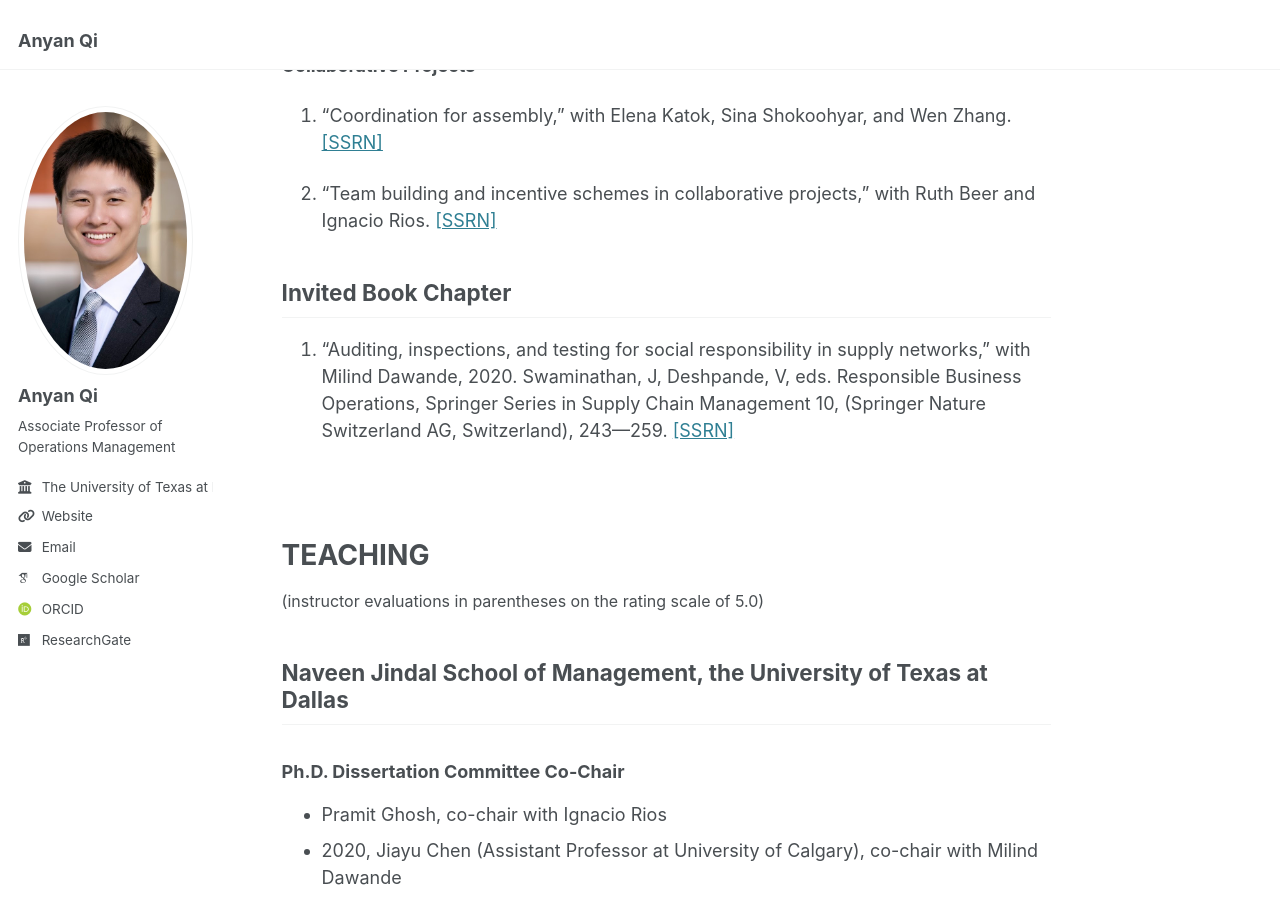
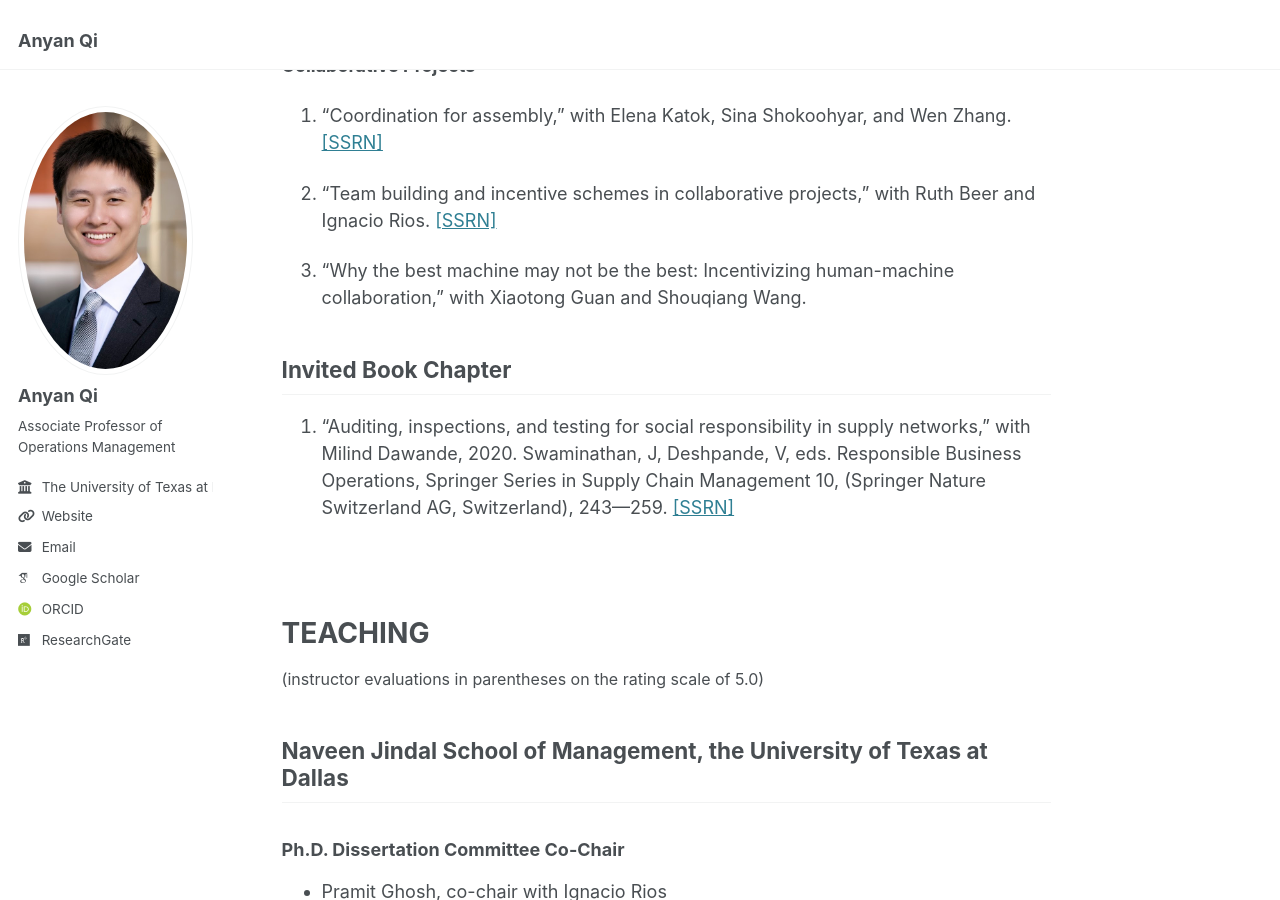
Before and after one commit to qi-anyan/qi-anyan.github.io, a Jekyll site: the page built from _pages/about.md, in a window 1280 px wide and 900 px high, scrolled down 3159 px. Built offline with Jekyll 4.4.1, drawn with Linux system fonts in a browser that asks for light colours; some web fonts are replaced; part of the change alters nothing that is shown; some of the changed text lies outside the part shown.

Commit message:
Initial commit

```diff
--- a/_pages/about.md
+++ b/_pages/about.md
@@ -90,6 +90,7 @@ Papers under Review/Revision
 
 1. "Team building and incentive schemes in collaborative projects," with Ruth Beer and Ignacio Rios. [[SSRN]](https://papers.ssrn.com/sol3/papers.cfm?abstract_id=4872792)
 
+1. "Why the best machine may not be the best: Incentivizing human-machine collaboration," with Xiaotong Guan and Shouqiang Wang.
 
 
 Invited Book Chapter
@@ -160,7 +161,7 @@ Naveen Jindal School of Management, the University of Texas at Dallas
 
 ### OPRE 6301: Statistics and data analysis
 
-- 2020, Spring, 5.0/5.0
+- 2020, Spring, 5.0
 
 
 Stephen M. Ross School of Business, University of Michigan
@@ -168,7 +169,7 @@ Stephen M. Ross School of Business, University of Michigan
 
 ### OMS 311: Operations management
 
-- 2011, Winter, 5.0/5.0.
+- 2011, Winter, 5.0
 
 <br><br>
 
```
